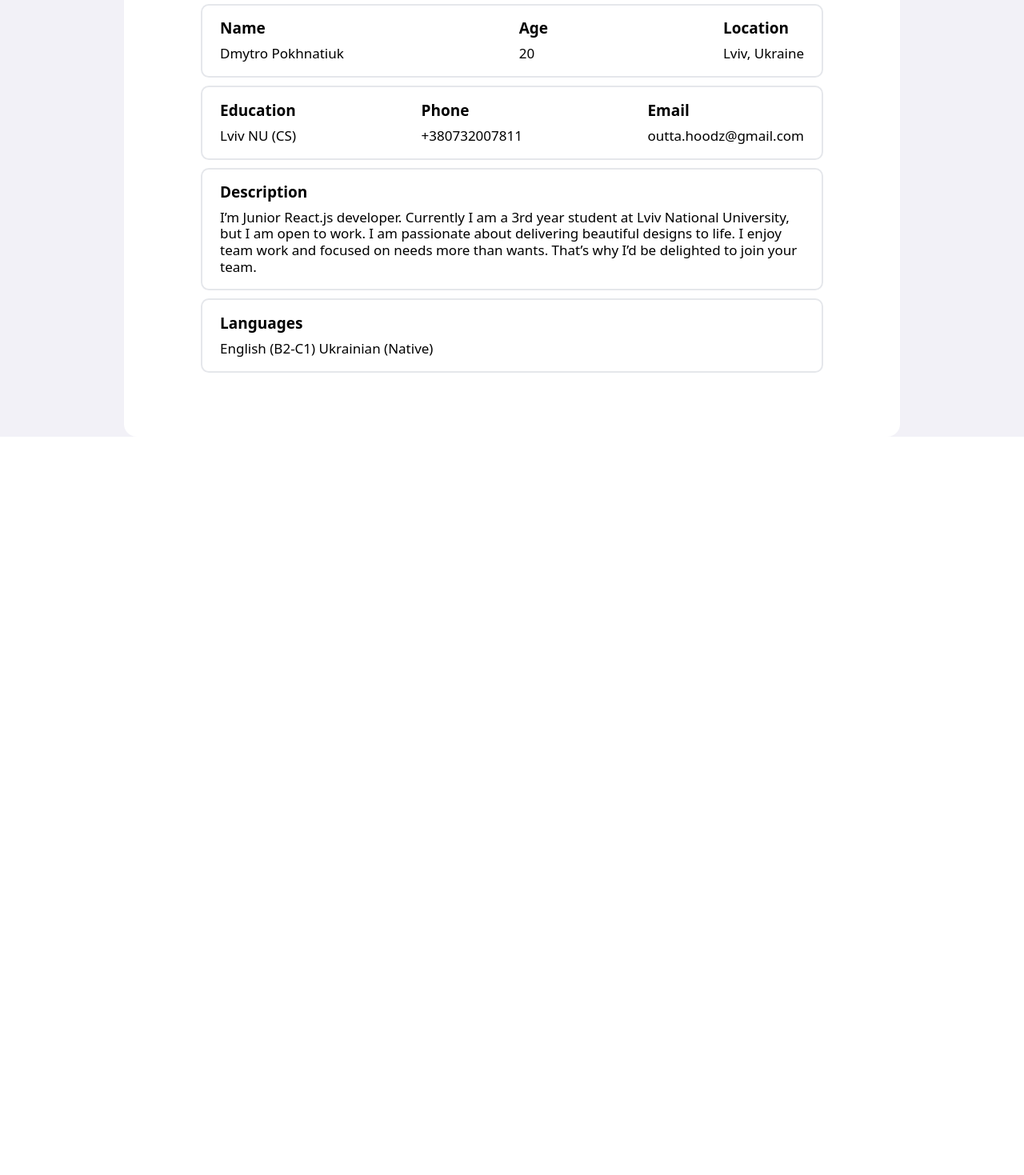
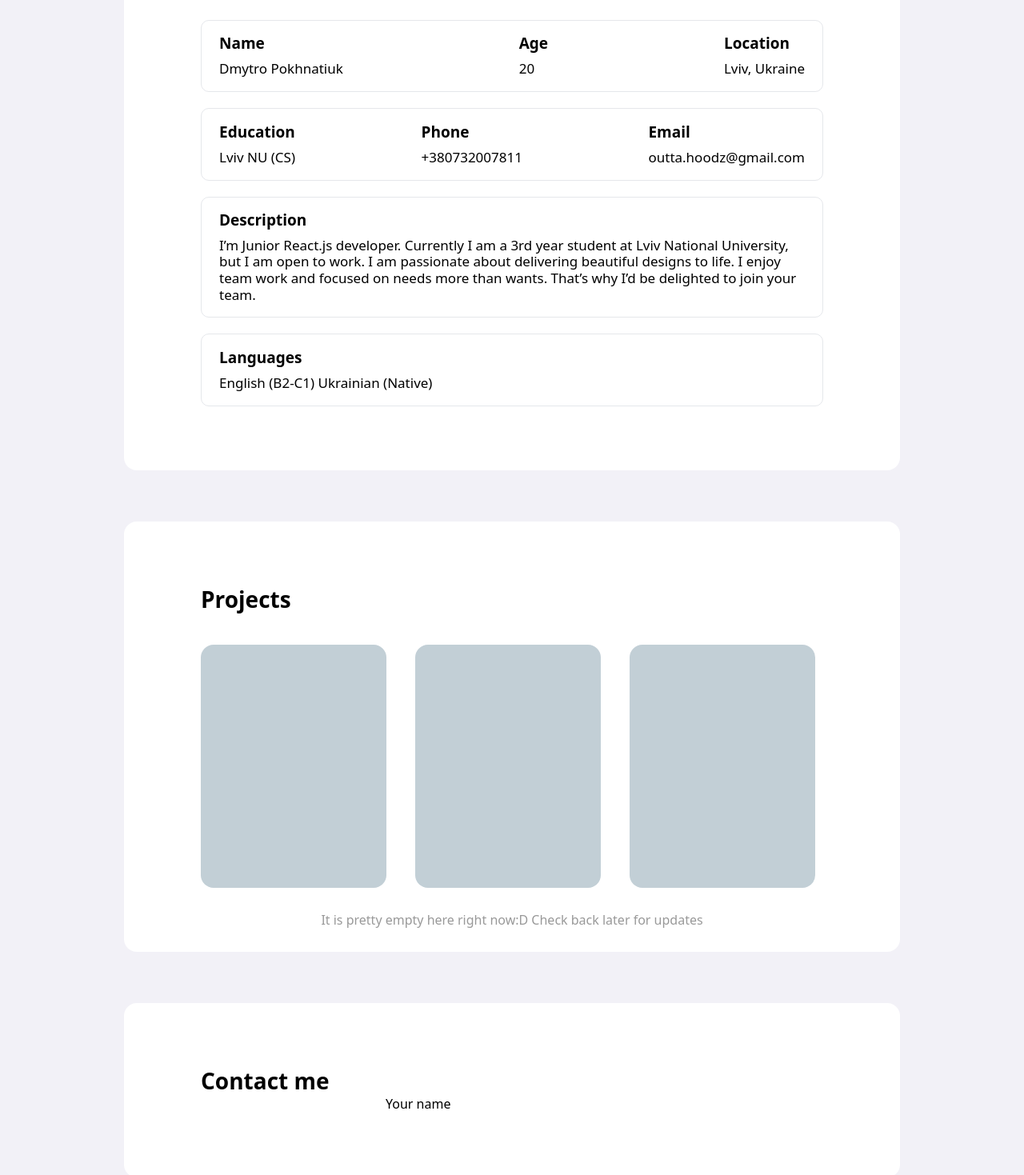
Before and after one commit to slattgram/portfolio, a React (Create React App) app: page / in a window 1280 px wide. Shown: the part 1160-2629 px from the top of the page at 80% size. Before the commit the page ends 1706 px from the top, so only its background shows below. Built offline with nearby package versions, Linux system fonts and the light colour scheme; the HTML template or start-up script is replaced by a standard one; a web font is replaced by a local one.

Commit message:
added project, started contact. all for desktop

```diff
--- a/src/App.js
+++ b/src/App.js
@@ -1,14 +1,18 @@
 import React from "react";
 import TopBar from "./components/TopBar";
-import Home from "./components/Home"
-import About from "./components/About"
+import HomeTab from "./components/HomeTab"
+import AboutTab from "./components/AboutTab"
+import ProjectsTab from "./components/ProjectsTab";
+import ContactTab from "./components/ContactTab";
 
 const App = () => {
   return (
       <div className={'bg-background pt-2 font-sans'}>
           <TopBar />
-          <Home />
-          <About />
+          <HomeTab />
+          <AboutTab />
+          <ProjectsTab/>
+          <ContactTab/>
       </div>
   );
 }
--- a/src/components/AboutRow.js
+++ b/src/components/AboutRow.js
@@ -4,7 +4,7 @@ import AboutLabel from "./AboutLabel";
 const AboutRow = ({items}) => {
     const labelMapping = items.map((element) => <AboutLabel label={element.label} text={element.text}/>)
     return (
-        <div className={'flex justify-between px-x-offset py-regular border-2 rounded-[10px] mt-2.5'}>
+        <div className={'flex justify-between px-x-offset py-regular border rounded-[10px] mt-5'}>
             {labelMapping}
         </div>
     )
--- a/src/components/About.js
+++ b/src/components/AboutTab.js
@@ -1,10 +1,10 @@
 import React from 'react'
 import AboutRow from "./AboutRow";
 
-const About = () => {
+const AboutTab = () => {
     return(
         <div className={'px-24 py-20 bg-white mx-auto mt-16 max-w-desktop rounded-2xl '}>
-            <div className={'flex justify-between mb-5'}>
+            <div className={'flex justify-between mb-10'}>
                 <h2 className={'text-h2 font-semibold'}>About me</h2>
                 <div className={'text-h3 text-system-blue my-auto'}><a href="">Download CV</a></div>
             </div>
@@ -21,4 +21,4 @@ const About = () => {
     )
 }
 
-export default About
+export default AboutTab
--- /dev/null
+++ b/src/components/ContactTab.js
@@ -0,0 +1,16 @@
+import {React, useState} from 'react'
+import Input from "./Input";
+
+const ContactTab = () => {
+    const [name, setName] = useState('')
+
+
+    return(
+        <div className={'px-24 py-20 bg-white mx-auto mt-16 max-w-desktop rounded-2xl'}>
+            <h2 className={'text-h2 font-semibold'}>Contact me</h2>
+            <Input />
+        </div>
+    )
+}
+
+export default ContactTab
--- a/src/components/Home.js
+++ b/src/components/HomeTab.js
@@ -1,7 +1,7 @@
 import React  from 'react'
 import welcomeFace from '.././photos/welcomeFace.svg'
 
-const Home = () => {
+const HomeTab = () => {
     return(
         <div className={'flex flex-row justify-between px-24 max-w-desktop bg-white mx-auto mt-8 rounded-2xl' +
                         ' py-72'}>
@@ -23,4 +23,4 @@ const Home = () => {
     )
 }
 
-export default Home
+export default HomeTab
--- /dev/null
+++ b/src/components/Input.js
@@ -0,0 +1,12 @@
+import {React} from "react";
+
+const Input = ({value, handler, }) => {
+    return(
+        <div>
+            <input type="text"/>
+            <span>Your name</span>
+        </div>
+    )
+}
+
+export default Input
--- /dev/null
+++ b/src/components/ProjectPreview.js
@@ -0,0 +1,11 @@
+import React from 'react'
+
+const ProjectPreview = () => {
+    return(
+        <div className={'w-[14.5rem] h-[19rem] bg-[#C2CFD6]'}>
+
+        </div>
+    )
+}
+
+export default ProjectPreview
--- /dev/null
+++ b/src/components/ProjectsTab.js
@@ -0,0 +1,21 @@
+import React from "react";
+import ProjectPreview from "./ProjectPreview";
+
+const ProjectsTab = () => {
+    return(
+        <div className={'px-24 pt-20 pb-7 bg-white mx-auto mt-16 max-w-desktop rounded-2xl'}>
+            <h2 className={'text-h2 font-semibold mb-10'}>Projects</h2>
+            <div className={'flex flex-wrap flex-col overflow-x-hidden h-[19rem]'}>
+                <div className={'w-[14.5rem] h-[19rem] bg-[#C2CFD6] rounded-2xl'}></div>
+                <div className={'w-[14.5rem] h-[19rem] bg-[#C2CFD6] rounded-2xl ml-9'}></div>
+                <div className={'w-[14.5rem] h-[19rem] bg-[#C2CFD6] rounded-2xl ml-9'}></div>
+                <div className={'w-[14.5rem] h-[19rem] bg-[#C2CFD6] rounded-2xl ml-9'}></div>
+            </div>
+            <div className={'mt-7 text-center text-dark-grey'}>
+                It is pretty empty here right now:D Check back later for updates
+            </div>
+        </div>
+    )
+}
+
+export default ProjectsTab
--- a/tailwind.config.js
+++ b/tailwind.config.js
@@ -10,7 +10,9 @@ module.exports = {
       colors:{
         'background' : '#F2F1F7',
         'system-blue' : '#007AFF',
-        'accent-green' : '#BEF1C7'
+        'accent-green' : '#BEF1C7',
+        'grey' : '#D9D9D9',
+        'dark-grey' : '#999999'
       },
       spacing:{
         'regular' : '1.083rem',
```
